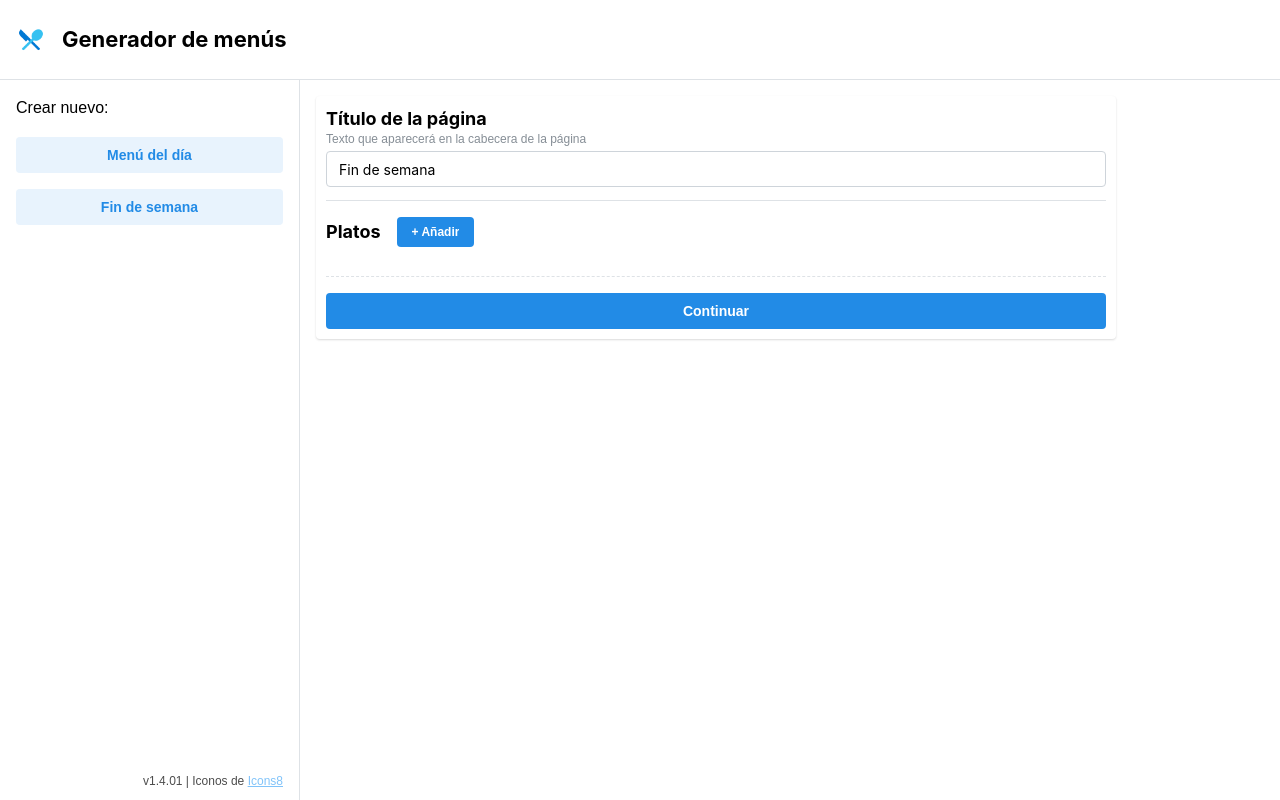
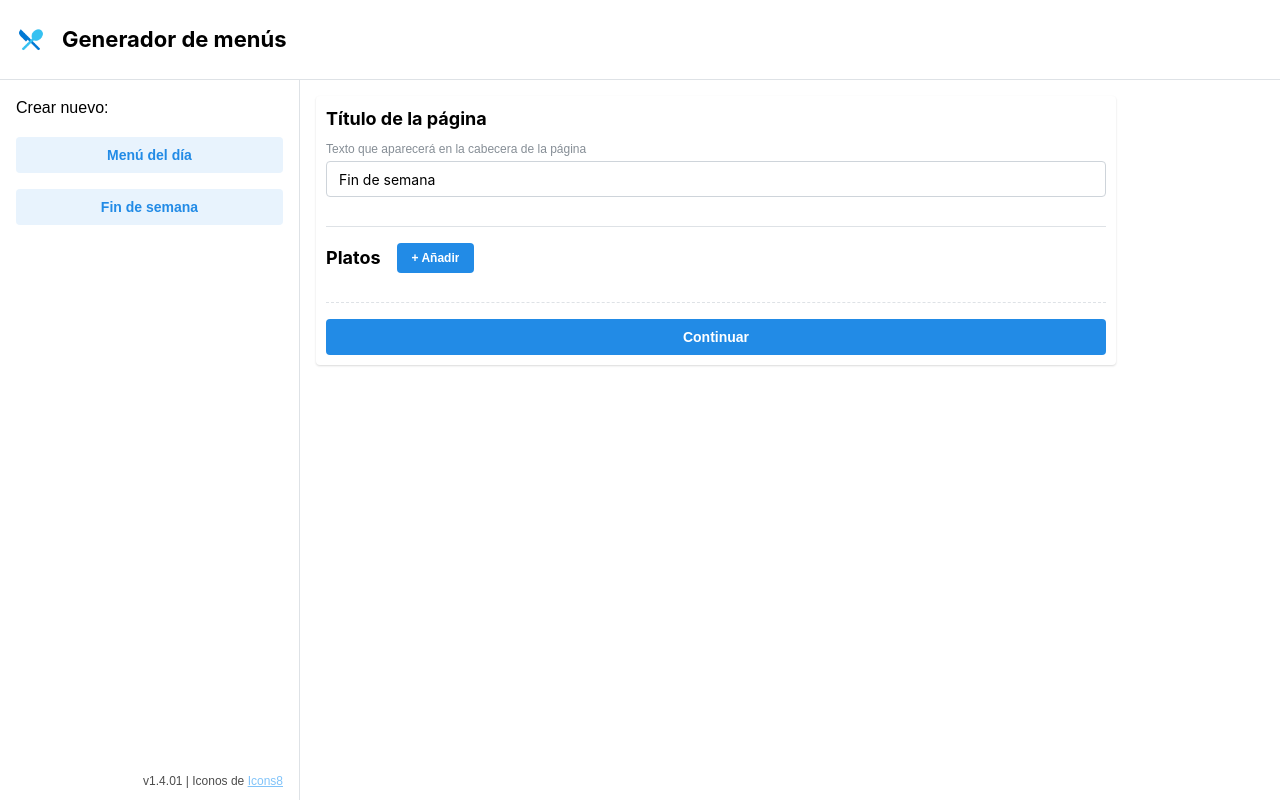
Before and after one commit to raulzc3/menu-generator, a React (Create React App) app: page /finde in a window 1280 px wide. Built offline with nearby package versions, Linux system fonts and the light colour scheme.

Commit message:
Fix styles

```diff
--- a/src/views/Finde.jsx
+++ b/src/views/Finde.jsx
@@ -20,11 +20,7 @@ export default function Finde(props) {
   return (
     <Paper style={{ maxWidth: "50rem" }} shadow="xs" p={10} h={"100%"}>
       <Stack style={{ display: !data ? "flex" : "none" }}>
-        <form
-          onSubmit={form.onSubmit((values) => {
-            setData(values);
-          })}
-        >
+        <Stack gap={"xs"}>
           <Title order={4}>Título de la página</Title>
           <TextInput
             value={title}
@@ -33,7 +29,12 @@ export default function Finde(props) {
               setTitle(e.target.value);
             }}
           />
-
+        </Stack>
+        <form
+          onSubmit={form.onSubmit((values) => {
+            setData(values);
+          })}
+        >
           <Divider style={{ marginTop: ".8rem", marginBottom: "1rem" }} />
           <Stack>
             <FormList withPrices form={form} label="Platos" name="platos" />
--- a/src/views/Menu.jsx
+++ b/src/views/Menu.jsx
@@ -48,6 +48,7 @@ export default function Menu(props) {
   return (
     <Paper style={{ maxWidth: "50rem" }} shadow="xs" p={10} h={"100%"}>
       <Stack style={{ display: !data ? "flex" : "none" }}>
+        <Stack gap={"xs"}>
           <Title order={4}>Título de la página</Title>
           <TextInput
             value={title}
@@ -56,6 +57,7 @@ export default function Menu(props) {
               setTitle(e.target.value);
             }}
           />
+        </Stack>
         <Title order={4}>Elementos a mostrar</Title>
         <Group>{customMenuParts}</Group>
         <Divider style={{ marginTop: ".8rem", marginBottom: "1rem" }} />
```
Lines whose indentation alone changed are shown as unchanged.
